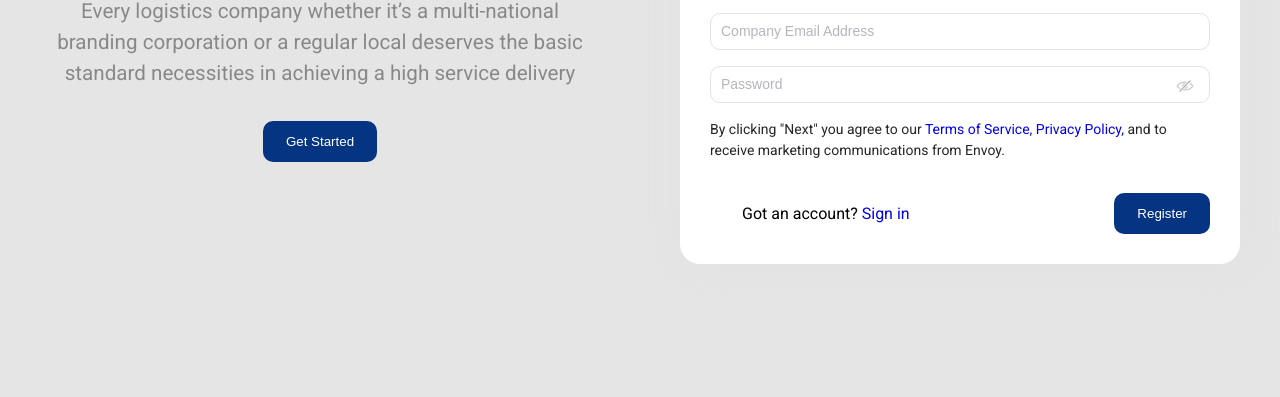
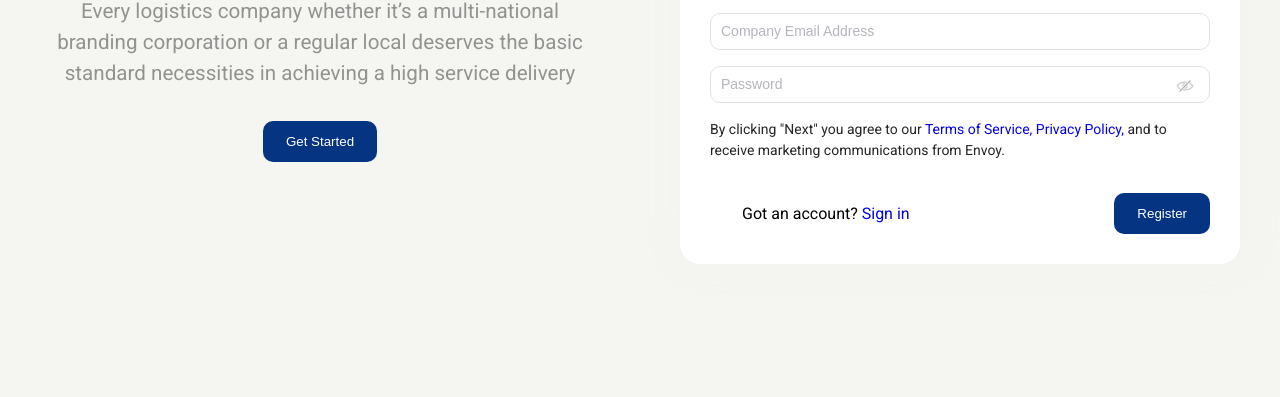
Before and after one commit to marusoft/dms, a plain HTML site: page index.html in a window 1280 px wide. Shown: the part 403-800 px from the top of the page. Drawn offline with Linux system fonts and the light colour scheme.

Commit message:
change background color

```diff
--- a/style.css
+++ b/style.css
@@ -7,7 +7,7 @@
 }
 body {
   font-family: "Roboto", sans-serif;
-  background: #e5e5e5;
+  background: #f5f5f2;
 }
 header {
   padding: 20px;
```
